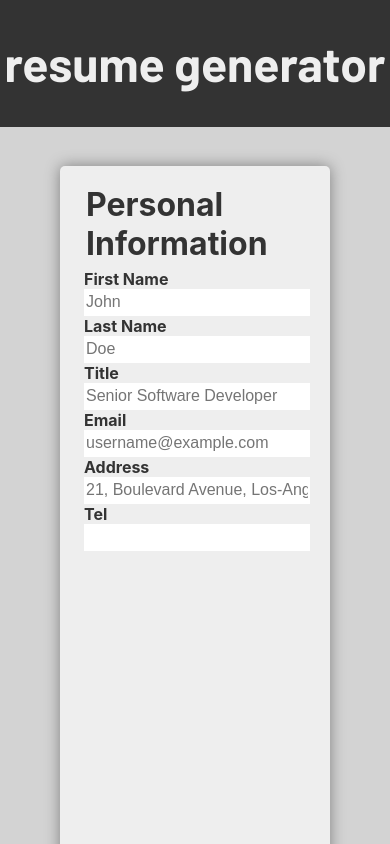
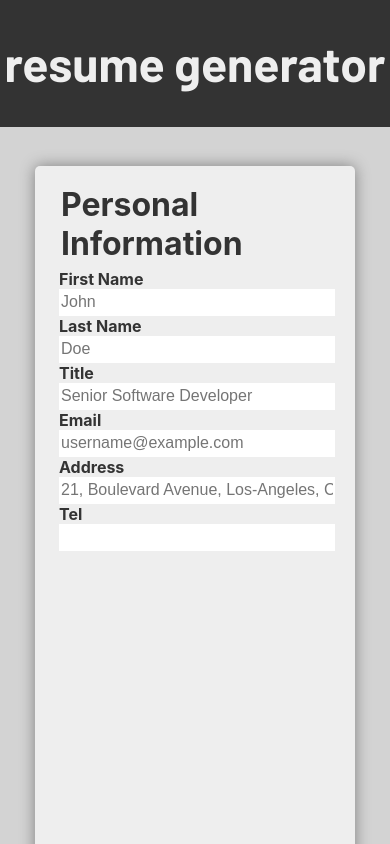
Before and after one commit to SomtoJF/cv-project, a React (Create React App) app: page / in a window 390 px wide. Shown: the top 844 px of the page. Built offline with nearby package versions, Linux system fonts and the light colour scheme.

Commit message:
Make form responsive

```diff
--- a/src/Styles/CVForm/CVForm.css
+++ b/src/Styles/CVForm/CVForm.css
@@ -4,8 +4,14 @@
 }
 
 .CV {
-  width: max(60vw, 250px);
+  width: max(60vw, 300px);
   min-height: 100vh;
   box-shadow: 0px 0px 15px gray;
   border-radius: 5px;
 }
+
+@media all and (max-width: 300px) {
+  .CV {
+    width: 250px;
+  }
+}
```
